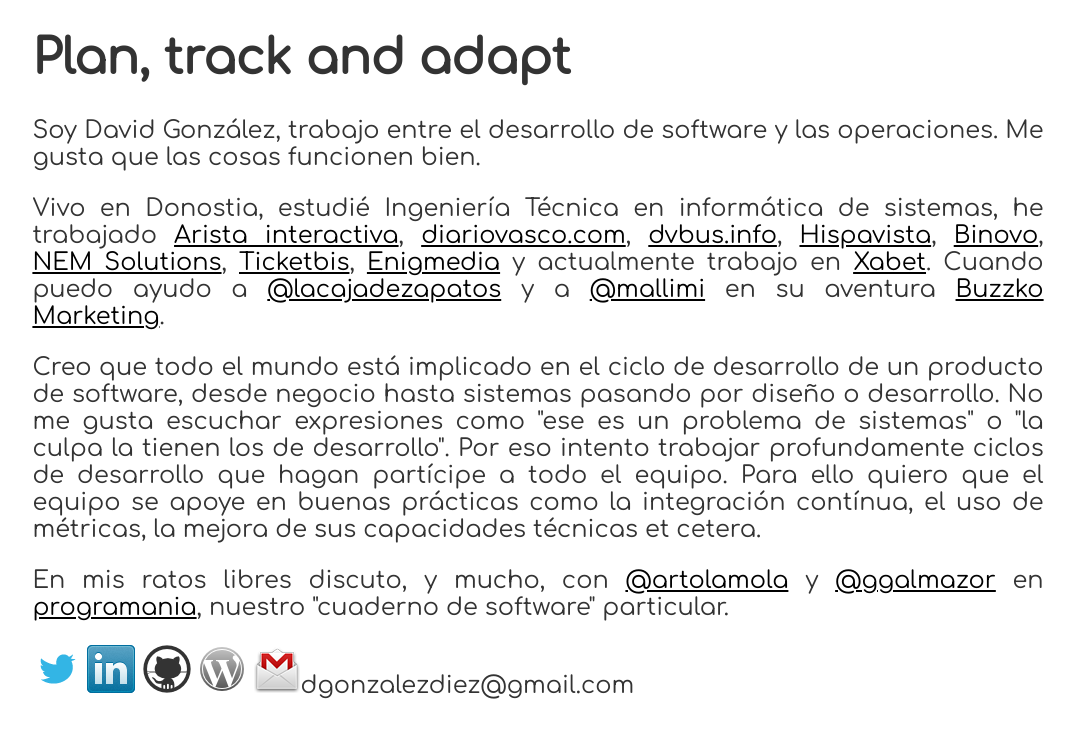
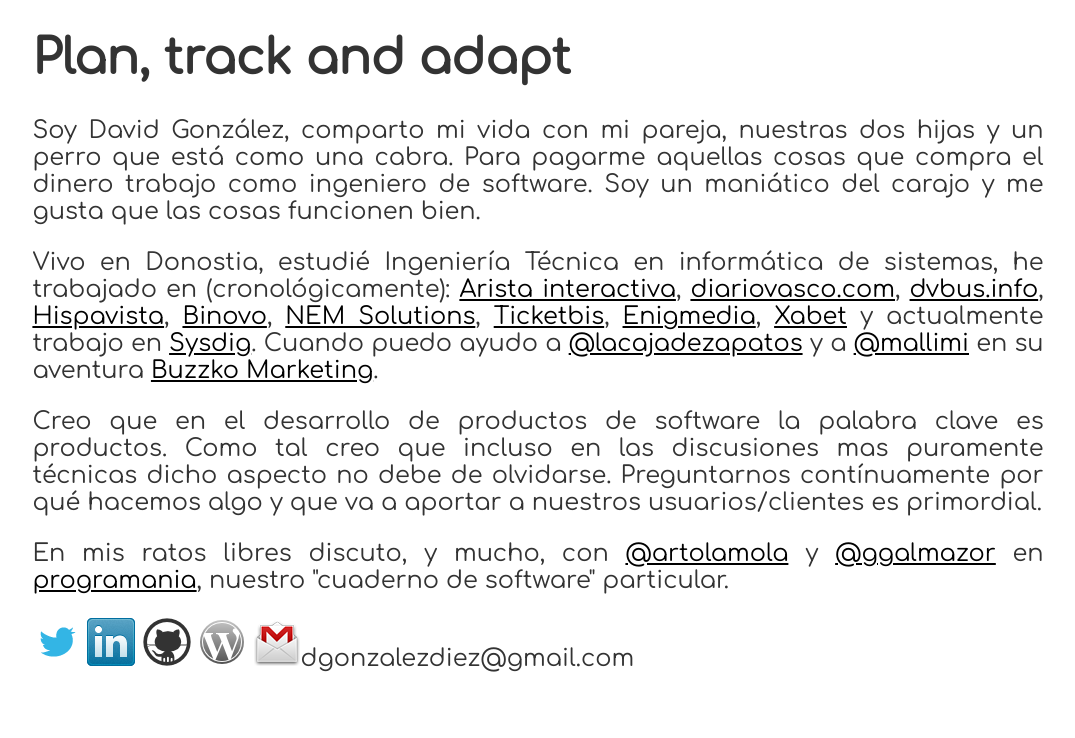
Before and after one commit to penguinjournals/penguinjournals-web, a PHP site: page / in a window 1280 px wide. Shown: the top 738 px of the page, without its empty margins (102-1177 px from the left). Run offline with PHP 8.4, Linux system fonts and the light colour scheme.

Commit message:
Sysdig as current job and some rewriting

```diff
--- a/index.php
+++ b/index.php
@@ -14,9 +14,9 @@
   <body>
   <div id="content">
     <h1>Plan, track and adapt</h1>
-    <p>Soy David González, trabajo entre el desarrollo de software y las operaciones. Me gusta que las cosas funcionen bien.</p>
-    <p>Vivo en Donostia, estudié Ingeniería Técnica en informática de sistemas, he trabajado <a href="http://arista.es" alt="Arista interactiva">Arista interactiva</a>, <a href="http://diariovasco.com" alt="Diariovasco.com">diariovasco.com</a>, <a href="http://dvbus.info" alt="DVbus canal de información urbana">dvbus.info</a>, <a href="http://hispavista.com" alt="Hispavista">Hispavista</a>, <a href="http://binovo.es" alt="Binovo">Binovo</a>, <a href="http://nemsolutions.com" alt="NEM Solutions">NEM Solutions</a>, <a href="http://ticketbis.com" alt="Ticketbis">Ticketbis</a>, <a href="http://enigmedia.es" alt="Enigmedia website">Enigmedia</a> y actualmente trabajo en <a href="https://xabet.net" alt="Xabet Digital Solutions website">Xabet</a>. Cuando puedo ayudo a <a href="http://twitter.com/lacajadezapatos">@lacajadezapatos</a> y a <a href="http://twitter.com/mallimi">@mallimi</a> en su aventura <a href="http://buzzko.com">Buzzko Marketing</a>.</p>
-    <p>Creo que todo el mundo está implicado en el ciclo de desarrollo de un producto de software, desde negocio hasta sistemas pasando por diseño o desarrollo. No me gusta escuchar expresiones como "ese es un problema de sistemas" o "la culpa la tienen los de desarrollo". Por eso intento trabajar profundamente ciclos de desarrollo que hagan partícipe a todo el equipo. Para ello quiero que el equipo se apoye en buenas prácticas como la integración contínua, el uso de métricas, la mejora de sus capacidades técnicas et cetera.</p>
+    <p>Soy David González, comparto mi vida con mi pareja, nuestras dos hijas y un perro que está como una cabra. Para pagarme aquellas cosas que compra el dinero trabajo como ingeniero de software. Soy un maniático del carajo y me gusta que las cosas funcionen bien.</p>
+    <p>Vivo en Donostia, estudié Ingeniería Técnica en informática de sistemas, he trabajado en (cronológicamente): <a href="http://arista.es" alt="Arista interactiva">Arista interactiva</a>, <a href="http://diariovasco.com" alt="Diariovasco.com">diariovasco.com</a>, <a href="http://dvbus.info" alt="DVbus canal de información urbana">dvbus.info</a>, <a href="http://hispavista.com" alt="Hispavista">Hispavista</a>, <a href="http://binovo.es" alt="Binovo">Binovo</a>, <a href="http://nemsolutions.com" alt="NEM Solutions">NEM Solutions</a>, <a href="http://ticketbis.com" alt="Ticketbis">Ticketbis</a>, <a href="http://enigmedia.es" alt="Enigmedia website">Enigmedia</a>, <a href="https://xabet.net" alt="Xabet Digital Solutions website">Xabet</a> y actualmente trabajo en <a href="https://sysdig.com" alt="Sysdig website">Sysdig</a>. Cuando puedo ayudo a <a href="http://twitter.com/lacajadezapatos">@lacajadezapatos</a> y a <a href="http://twitter.com/mallimi">@mallimi</a> en su aventura <a href="http://buzzko.com">Buzzko Marketing</a>.</p>
+    <p>Creo que en el desarrollo de productos de software la palabra clave es productos. Como tal creo que incluso en las discusiones mas puramente técnicas dicho aspecto no debe de olvidarse. Preguntarnos contínuamente por qué hacemos algo y que va a aportar a nuestros usuarios/clientes es primordial.</p>
     <p>En mis ratos libres discuto, y mucho, con <a href="http://twitter.com/artolamola">@artolamola</a> y <a href="http://twitter.com/ggalmazor">@ggalmazor</a> en <a href="http://programania.net">programania</a>, nuestro "cuaderno de software" particular.</p>
     <p>
     <a href="http://twitter.com/penguinjournals"><img src="images/icons/Twitter.png"></a>
```
